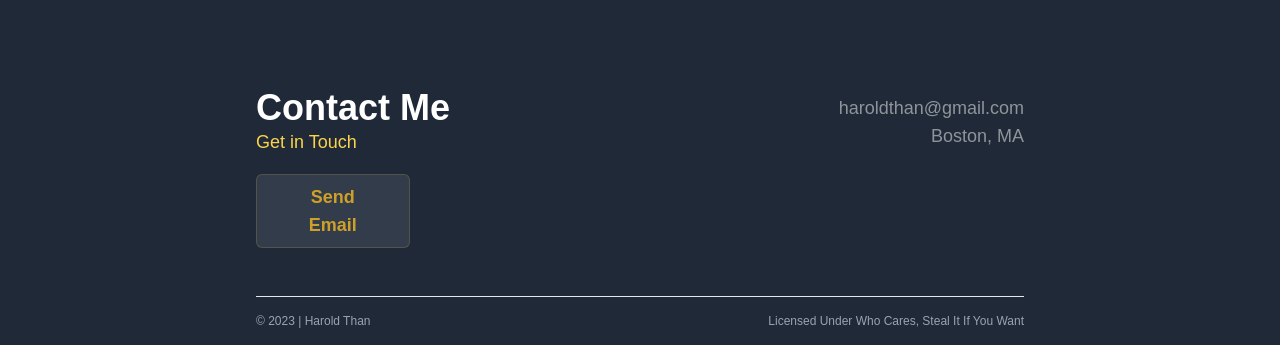
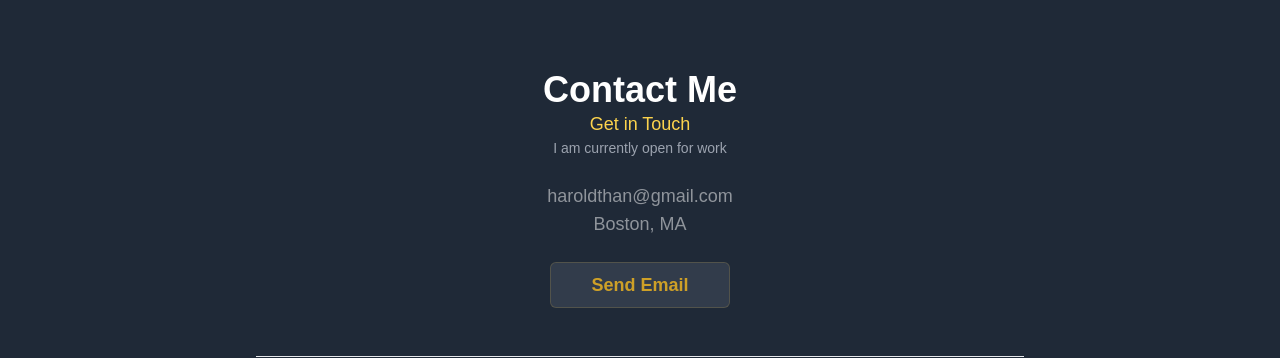
Before and after one commit to thanvinhbaohoang/Harold-Blog-New, a React (Vite) app: page / in a window 1280 px wide. Shown: the part 2274-2632 px from the top of the page. Built offline with nearby package versions, Linux system fonts and the light colour scheme; no server answers; the database is empty.

Commit message:
Added Mobile Responsive

```diff
--- a/src/Components/Pages/HomePage/BlogCards.tsx
+++ b/src/Components/Pages/HomePage/BlogCards.tsx
@@ -81,7 +81,7 @@ export default function BlogCards(prop: { fullCard: boolean, cardsNum: number })
 
     const renderStrips = () => {
         return (
-            <div className="w-full grid grid-cols-3 gap-6  auto-cols-auto auto-rows-fr">
+            <div className="w-full grid  grid-cols-1 lg:grid-cols-3 gap-6  auto-cols-auto auto-rows-fr">
            {blogs.slice(0,prop.cardsNum).map((blog) => <BlogStrip post={blog} />)}
         </div>
         )
--- a/src/Components/Pages/HomePage/ContactSection.tsx
+++ b/src/Components/Pages/HomePage/ContactSection.tsx
@@ -1,20 +1,21 @@
 export default function ContactSection(){
     return(
-        <section className="w-full flex flex-col ">
+        <section className="w-full flex flex-col items-center ">
             <div className="flex justify-between items-center">
-            <div>
+            <div className="items-center flex flex-col">
                 <h1 className="font-bold text-4xl ">Contact Me</h1>
-                    <p className="font-md text-amber-300">Get in Touch </p>
+                <p className="font-md text-amber-300">Get in Touch </p>
+                <p className="text-sm text-gray-400">I am currently open for work </p>
 
-                </div>
-                <div className="flex flex-col flex-end text-right opacity-50 my-6">
+                <div className="flex flex-col items-center text-right opacity-50 my-6">
                     <p> haroldthan@gmail.com</p>
                     <p className="flex-end"> Boston, MA</p>
+                </div>
                 </div>
             </div>
 
             <a href = "mailto: haroldthan@gmail.com">
-                <button className="grey-button w-1/5 font-bold text-amber-400 px-10 border border-amber-300 border-opacity-20 outline-amber-300">
+                <button className="grey-button font-bold text-amber-400 px-10 border border-amber-300 border-opacity-20 outline-amber-300">
                     Send Email
                 </button>
             </a>
--- a/src/Components/Pages/HomePage/HeroSection.tsx
+++ b/src/Components/Pages/HomePage/HeroSection.tsx
@@ -4,8 +4,11 @@ import {BsPersonFill, BsLightningFill} from 'react-icons/bs'
 
 export default function HeroSection() {
     return(
-        <section className="flex w-full gap-20 mt-24 z-10 items-center justify-between ">
-                <div className='flex flex-col w-1/2 h-full gap-10 items-start justify-between'>
+        <section className="flex flex-col lg:flex-row w-full gap-20 mt-24 z-10 items-center justify-between ">
+                <div className='flex flex-col
+                h-full gap-10 items-start justify-between
+                lg:w-1/2
+                '>
 
                     <div className="flex-col gap-2 justify-center  h-full  flex">
                         <h1 className="font-bold text-5xl"> Hey, I'm <span className="hover-underline">Harold Than!</span></h1>
@@ -15,14 +18,17 @@ export default function HeroSection() {
                         Currently working on Bitcoin and Ethereum projects to further cryptocurrency adoption <span className="">😎</span></p>
                     </div>
 
-                    <button className='grey-button text-amber-300 border-2 border-amber-400 bg-zinc-800 outline-yellow-300'>
+                    <button className='grey-button text-amber-300 border-2
+                    w-full
+                    lg:w-auto
+                    border-amber-400 bg-zinc-800 outline-yellow-300'>
                         Resume
                     </button>
 
                 </div>
 
 
-                <div class="w-full max-w-sm hover:scale-[102%] transition hover:outline-double outline-amber-300
+                <div class="w-full lg:order-2 lg:display-none max-w-sm hover:scale-[102%] transition hover:outline-double outline-amber-300
                   rounded-xl shadow bg-amber-500 bg-opacity-20 hover:bg-amber-500 hover:bg-opacity-50">
                     <div class="flex justify-end px-4 pt-4">
                         <button id="dropdownButton" data-dropdown-toggle="dropdown" class="active:scale-110 inline-block border border-white text-white hover:scale-105 transition focus:ring-4 focus:outline-none focus:ring-gray-200 rounded-lg text-sm p-1.5" type="button">
--- a/src/Components/Pages/HomePage/Home.tsx
+++ b/src/Components/Pages/HomePage/Home.tsx
@@ -9,7 +9,7 @@ import ContactSection from "./ContactSection";
 export default function Home() {
 
     return(
-        <div className="flex w-full flex-col items-center gap-24 ">
+        <div className="flex  flex-col items-center gap-24 ">
             <HeroSection/>
             <ProjectsSection/>
             <BlogsSection/>
--- a/src/Components/Pages/HomePage/ProjectCards.tsx
+++ b/src/Components/Pages/HomePage/ProjectCards.tsx
@@ -211,7 +211,7 @@ export default function ProjectCards(prop: {cardsNum: number }){
 
     const renderOtherProjects= () => {
         return(
-            <div className="grid z-10 grid-cols-3 w-full gap-4">
+            <div className="grid z-10 grid-cols-1 lg:grid-cols-3 w-full gap-4">
                 {
                     Projects.slice(0,prop.cardsNum).map((Project) => <ProjectCard Project={Project} />)
                 }
```
